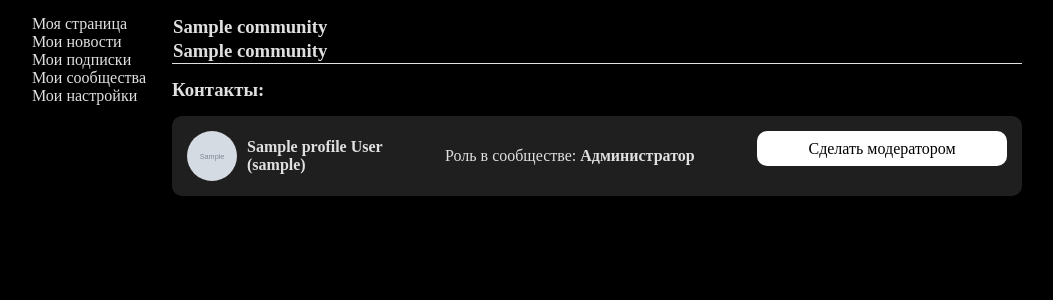
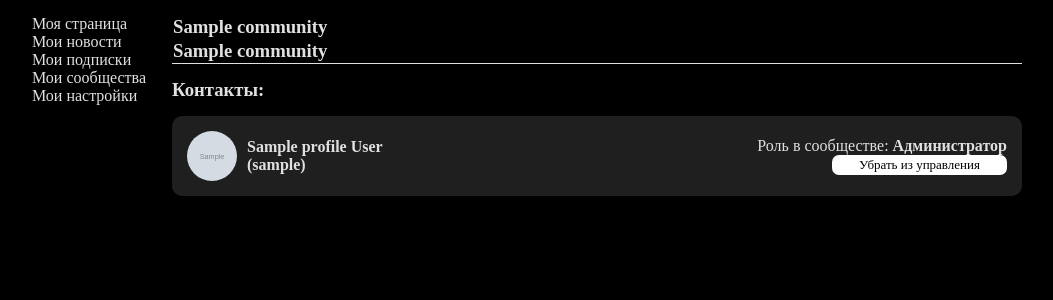
Before and after one commit to SamsaraKid/FirstSocialNet, a Django app: a page that uses templates/socialapp/admins_list.html in a window 1280 px wide. Shown: the part 50-350 px from the top of the page, without its empty margins (118-1171 px from the left). Run offline with Django 4.2, Linux system fonts and the light colour scheme; a user stored in the database is signed in; tables that the repository leaves empty hold one stand-in row (values such as "Sample post"); grey boxes marked "Sample" are stand-in pictures; parts of the project's set-up code (start-up, migrations or seed data) failed here and were passed over.

Commit message:
делаю кнопки изменения статуса админа

```diff
--- a/socialapp/static/css/main.css
+++ b/socialapp/static/css/main.css
@@ -84,6 +84,14 @@ button, input[type=submit]{
 
 button:hover, input[type=submit]:hover{
     background-color: #e0e0e0;
+}
+
+.small-button{
+    font-size: small;
+    width: 175px;
+    height: 20px;
+    line-height: 10px;
+    border-radius: 7px;
 }
 
 input[type=file]{
@@ -205,6 +213,10 @@ li{
     margin-right: 10px;
 }
 
+.margin-left-short{
+    margin-left: 10px;
+}
+
 .padding-bottom-short{
     padding-bottom: 10px;
 }
@@ -254,11 +266,11 @@ li{
     justify-content: space-between;
 }
 
-.just-cont-left{
+.just-cont-start{
     justify-content: start;
 }
 
-.just-cont-right{
+.just-cont-end{
     justify-content: end;
 }
 
--- a/socialapp/views.py
+++ b/socialapp/views.py
@@ -12,7 +12,8 @@ from django.utils.decorators import method_decorator
 from django.views.decorators.csrf import csrf_exempt
 from django.http import JsonResponse
 import datetime
-from django.db.models import Q, Value, When, Case
+from django.db.models import Q, Value, When, Case, F, BooleanField
+from django.db.models.lookups import GreaterThan, LessThan, Exact
 from django.core.paginator import Paginator
 import random
 
@@ -234,11 +235,27 @@ def communitymembers(req, slug):
 
 def communityadmins(req, slug):
     community = Community.objects.get(slug=slug)
-    user_role = Communityadminstration.objects.filter(community=community, user_id=req.user.id).values_list('role', flat=True)[0]
-    print(user_role)
+    if req.user.username and Communityadminstration.objects.filter(community=community, user_id=req.user.id):
+        user_role = Communityadminstration.objects.filter(community=community,
+                                                          user_id=req.user.id).values_list('role', flat=True)[0]
+    else:
+        user_role = -1
+    admins = Communityadminstration.objects.filter(community=community)
+    # права на изменение статуса управления
+    #                                                                   .annotate(make_owner=Value(False),
+    #                                                                              make_admin=Value(False),
+    #                                                                              make_moder=Value(False),
+    #                                                                              make_del=Value(False))
+    # for a in admins:
+    #     if user_role == 2 and a.role != 2:
+    #         a.make_owner = True
+    #     if user_role == 2 and a.role == 0:
+    #         a.make_admin = True
+    #     if user_role == 2 and a.role == 1:
+    #         a.make_moder = True
+    #     if user_role > a.role or req.user.id == a.user_id:
+    #         a.make_del = True
     # пагинация
-    # admins = community.admins.all()
-    admins = Communityadminstration.objects.filter(community=community)
     paginator = Paginator(admins, 5)
     page_number = req.GET.get("page")
     page_obj = paginator.get_page(page_number)
--- a/templates/socialapp/DELETEcommunities.html
+++ b/templates/socialapp/DELETEcommunities.html
@@ -20,7 +20,7 @@
                 <input type="submit" class="margin-auto" value="Искать">
             </form>
 
-            <div class="flex-row just-cont-right margin-bottom15">
+            <div class="flex-row just-cont-end margin-bottom15">
                 <a href="{% url 'communitycreate' %}">
                     <button>Создать сообщество</button>
                 </a>
--- a/templates/socialapp/admins_list.html
+++ b/templates/socialapp/admins_list.html
@@ -36,7 +36,7 @@
                                     <div>({{ one.user.profile.slug }})</div>
                                 </div>
                             </a>
-                            <div class="card-info">
+                            <div class="card-info flex-col just-cont-end">
 {#                                <div>Город: {{ one.user.profile.city }}</div>#}
                                 <div>Роль в сообществе:
                                     {% if one.role == 0 %}
@@ -47,23 +47,24 @@
                                         <b>Владелец</b>
                                     {% endif %}
                                 </div>
-                            </div>
-                            {% if user in community.admins.all %}
-                                <div class="flex-col">
+
+                            {% if user_role > -1 %}
+                                <div class="width-70pc flex-row just-cont-end">
                                     {% if user_role == 2 and one.role != 2 %}
-                                        <a><button>Сделать владельцем</button></a>
+                                        <a><button class="small-button margin-left-short">Сделать владельцем</button></a>
+                                    {% endif %}
+                                    {% if user_role == 2 and one.role == 0 %}
+                                        <a><button class="small-button margin-left-short">Сделать администратором</button></a>
                                     {% endif %}
                                     {% if user_role == 2 and one.role == 1 %}
-                                        <a><button>Сделать администратором</button></a>
+                                        <a><button class="small-button margin-left-short">Сделать модератором</button></a>
                                     {% endif %}
-                                    {% if user_role > 0 and one.role > 0 %}
-                                        <a><button>Сделать модератором</button></a>
-                                    {% endif %}
-                                    {% if user_role == 2 and one.role == 0 %}
-                                        <a><button>Убрать из управления</button></a>
+                                    {% if user_role > one.role or user.id == one.user_id  %}
+                                        <a><button class="small-button margin-left-short">Убрать из управления</button></a>
                                     {% endif %}
                                 </div>
                             {% endif %}
+                            </div>
                         </div>
                     {% endfor %}
 
--- a/templates/socialapp/search.html
+++ b/templates/socialapp/search.html
@@ -21,7 +21,7 @@
         </form>
 
         {% if type == 'community' and not query %}
-        <div class="flex-row just-cont-right margin-bottom15">
+        <div class="flex-row just-cont-end margin-bottom15">
             <a href="{% url 'communitycreate' %}">
                 <button>Создать сообщество</button>
             </a>
```
Also changed, not shown: socialapp/static/js/admin_status.js (added).
